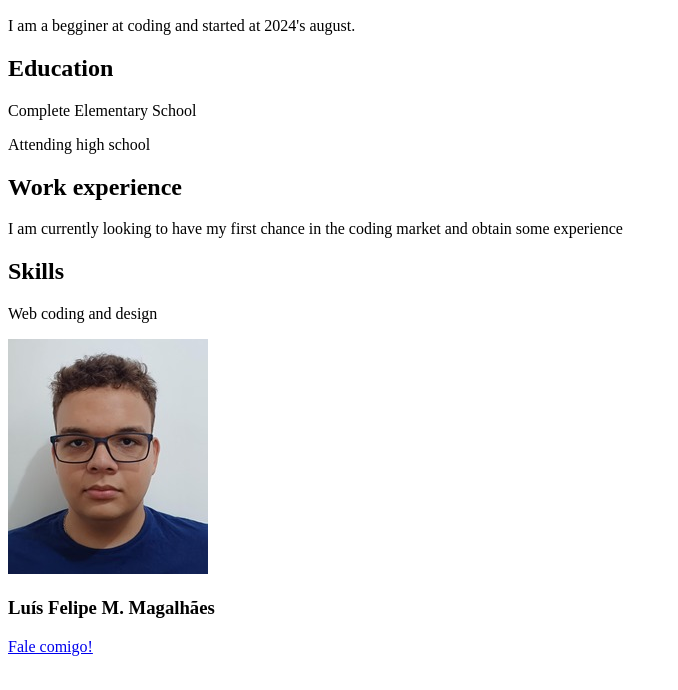
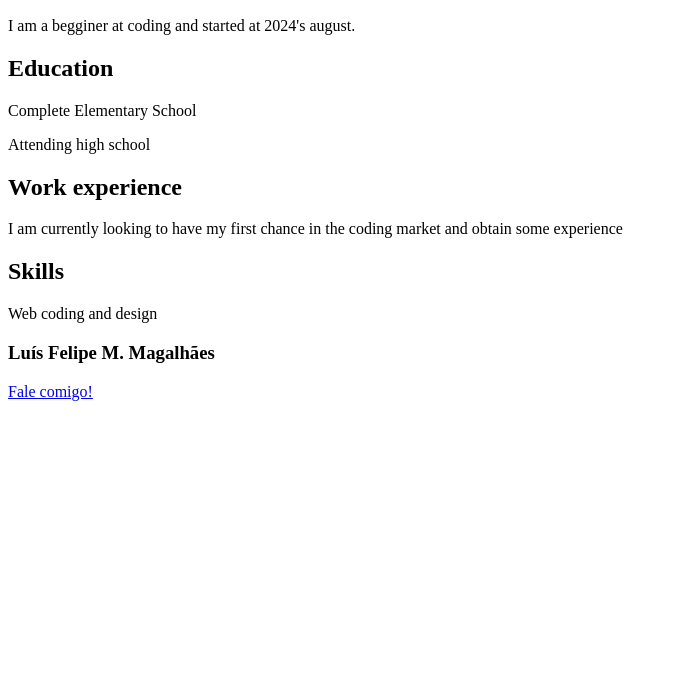
Before and after one commit to LuZeRuela/Teste, a plain HTML site: page index.html in a window 1280 px wide. Shown: the part 110-800 px from the top of the page, without its empty margins (0-678 px from the left). Drawn offline with Linux system fonts and the light colour scheme.

Commit message:
Update index.html

```diff
--- a/index.html
+++ b/index.html
@@ -19,7 +19,7 @@ I am currently looking to have my first chance in the coding market and obtain s
 
 Web coding and design
 
-<p><img src="FotoReduzida.jpg"></p>
+<p><a img src="FotoReduzida.jpg"></p>
 
 <h3>Luís Felipe M. Magalhães</h3>
 
```
